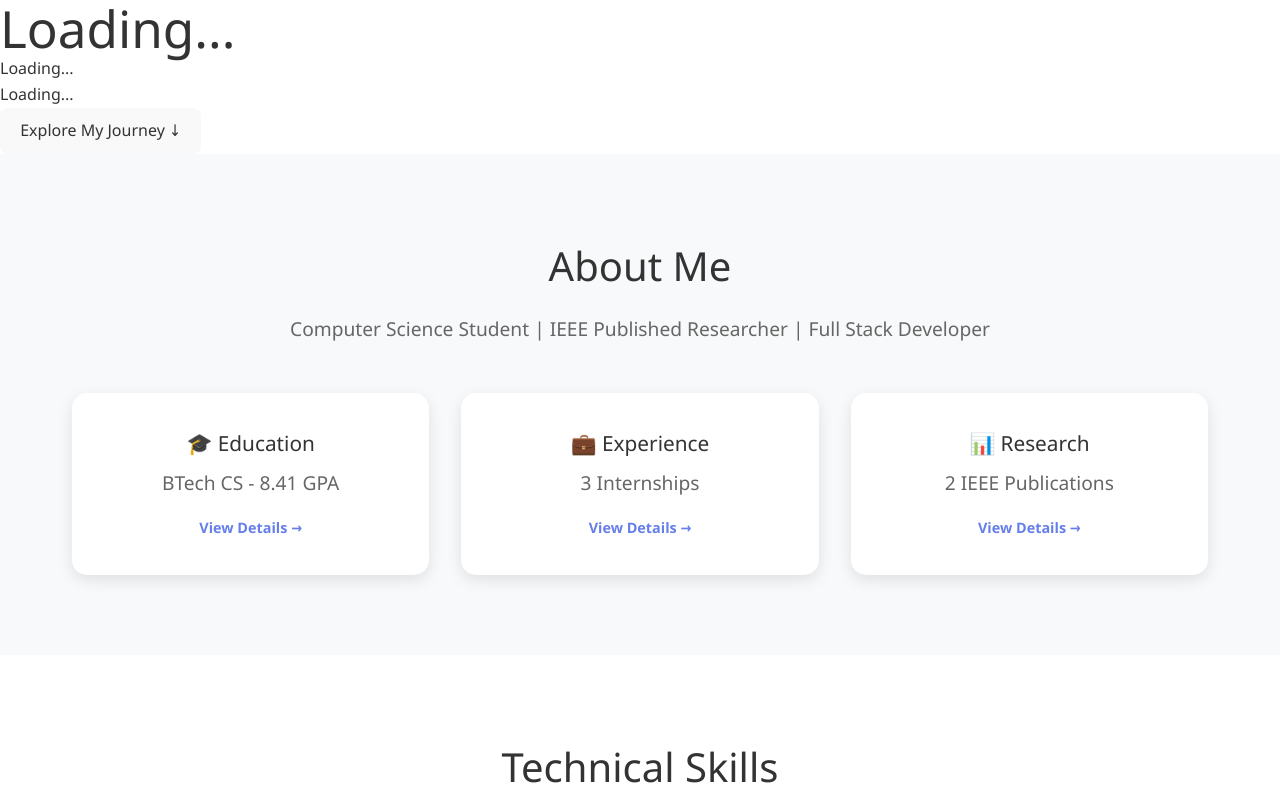
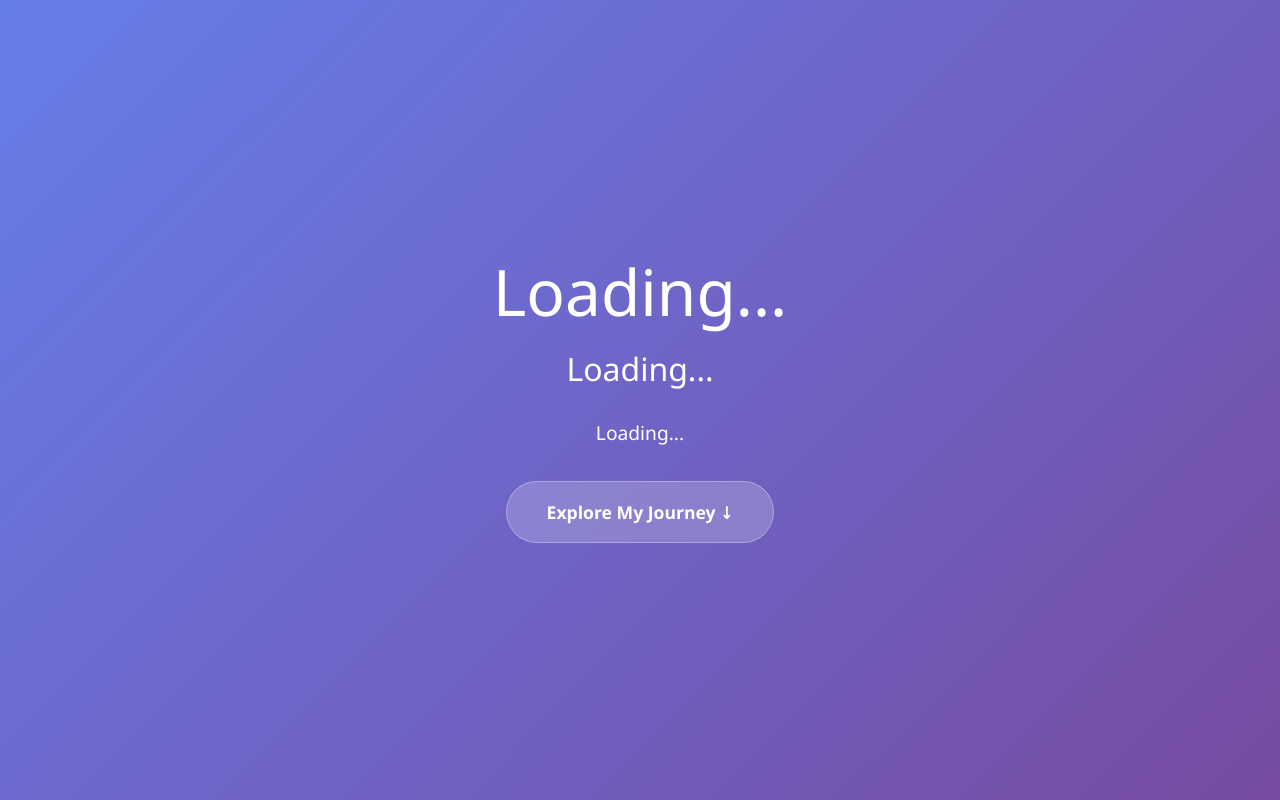
Before and after one commit to avantika2503/portfolio, a React (Vite) app in the folder frontend/: page / in a window 1280 px wide. Shown: the top 800 px of the page. Built offline with nearby package versions, Linux system fonts and the light colour scheme; no server answers.

Commit message:
Restore original MainHome component - revert Tailwind changes

```diff
--- a/frontend/src/MainHome.jsx
+++ b/frontend/src/MainHome.jsx
@@ -1,86 +1,16 @@
-import { motion } from 'framer-motion';
-
-function MainHome({ aboutData, scrollToSection }) {
-  return (
-    <motion.section
-      initial={{ opacity: 0, y: 50 }}
-      animate={{ opacity: 1, y: 0 }}
-      transition={{ duration: 0.8 }}
-      className="min-h-screen bg-gradient-to-br from-purple-900 via-blue-900 to-indigo-900 flex items-center justify-center relative overflow-hidden"
-    >
-      {/* Animated Background Elements */}
-      <motion.div
-        animate={{
-          rotate: 360,
-          scale: [1, 1.2, 1]
-        }}
-        transition={{
-          duration: 20,
-          repeat: Infinity,
-          ease: "linear"
-        }}
-        className="absolute top-10 right-10 w-72 h-72 bg-gradient-to-r from-pink-500 to-purple-500 rounded-full opacity-20 blur-3xl"
-      />
-
-      <motion.div
-        animate={{
-          rotate: -360,
-          scale: [1, 0.8, 1]
-        }}
-        transition={{
-          duration: 25,
-          repeat: Infinity,
-          ease: "linear"
-        }}
-        className="absolute bottom-10 left-10 w-96 h-96 bg-gradient-to-r from-blue-500 to-cyan-500 rounded-full opacity-15 blur-3xl"
-      />
-
-      {/* Main Content */}
-      <div className="text-center z-10 px-4">
-        <motion.h1
-          initial={{ opacity: 0, y: -30 }}
-          animate={{ opacity: 1, y: 0 }}
-          transition={{ delay: 0.3, duration: 0.8 }}
-          className="text-6xl md:text-8xl font-black bg-gradient-to-r from-white via-purple-200 to-cyan-200 bg-clip-text text-transparent mb-4"
-        >
-          {aboutData?.name || "Loading..."}
-        </motion.h1>
-
-        <motion.h2
-          initial={{ opacity: 0, x: -50 }}
-          animate={{ opacity: 1, x: 0 }}
-          transition={{ delay: 0.6, duration: 0.8 }}
-          className="text-2xl md:text-3xl text-purple-200 font-light mb-6 tracking-wide"
-        >
-          {aboutData?.title || "Loading..."}
-        </motion.h2>
-
-        <motion.p
-          initial={{ opacity: 0 }}
-          animate={{ opacity: 1 }}
-          transition={{ delay: 0.9, duration: 0.8 }}
-          className="text-lg text-gray-300 mb-8 max-w-2xl mx-auto leading-relaxed"
-        >
-          {aboutData?.bio || "Loading..."}
-        </motion.p>
-
-        <motion.button
-          initial={{ opacity: 0, y: 50 }}
-          animate={{ opacity: 1, y: 0 }}
-          whileHover={{
-            scale: 1.05,
-            boxShadow: "0 20px 40px rgba(147, 51, 234, 0.4)"
-          }}
-          whileTap={{ scale: 0.95 }}
-          transition={{ delay: 1.2, duration: 0.5 }}
-          onClick={() => scrollToSection("about")}
-          className="bg-gradient-to-r from-purple-600 to-pink-600 hover:from-purple-700 hover:to-pink-700 text-white font-bold py-4 px-8 rounded-full text-lg shadow-lg transform transition-all duration-300"
-        >
+function MainHome({ aboutData, scrollToSection })
+{
+    return (
+    <section id="hero" className="hero-section">
+      <div className="hero-content">
+        <h1>{aboutData?.name || "Loading..."}</h1>
+        <h2>{aboutData?.title || "Loading..."}</h2>
+        <p>{aboutData?.bio || "Loading..."}</p>
+        <button onClick={() => scrollToSection("about")} className="cta-btn">
           Explore My Journey ↓
-        </motion.button>
+        </button>
       </div>
-    </motion.section>
-  );
+    </section>
+    );
 }
-
 export default MainHome;
```
